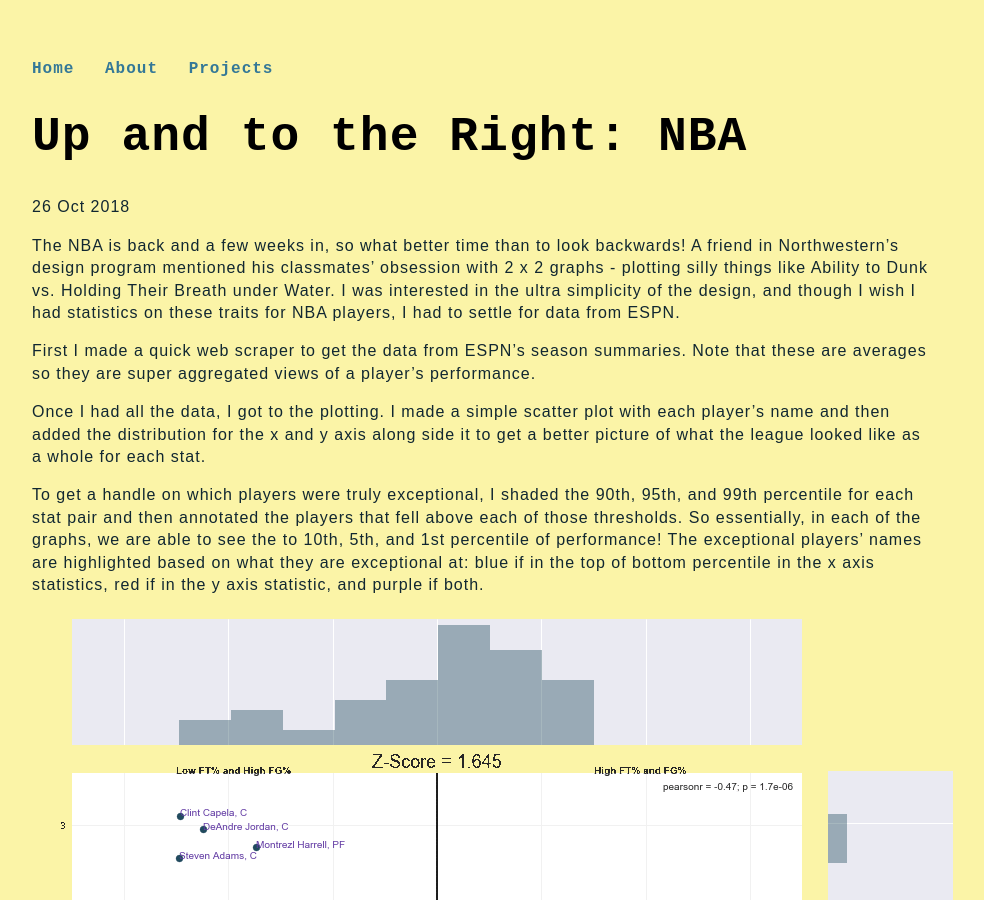
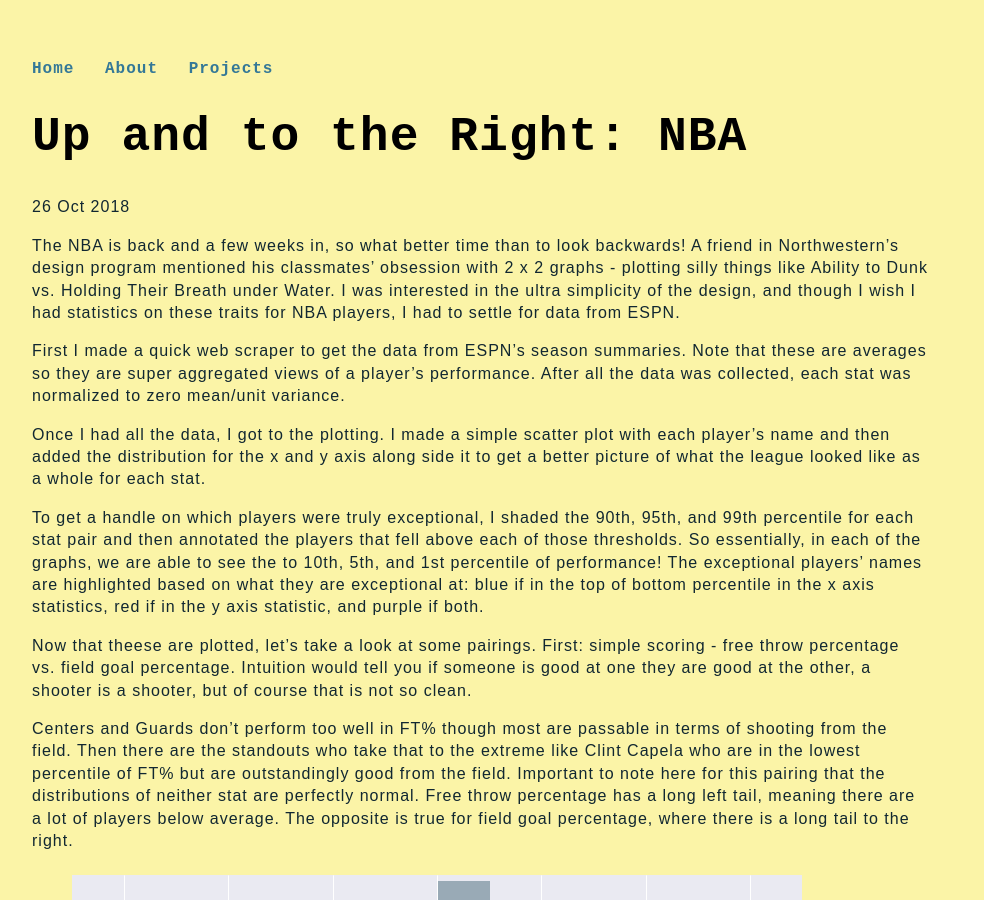
Before and after one commit to ashleyajohn/ashleyajohn.github.io, a Jekyll site: the page built from _posts/2018-10-26-nba-two-by-twos.md, in a window 1280 px wide and 900 px high. Shown: the whole window, without its empty margins (160-1144 px from the left). Built offline with Jekyll 4.4.1, drawn with Linux system fonts in a browser that asks for light colours; some of the changed text lies outside the part shown.

Commit message:
Update 2018-10-26-nba-two-by-twos.md

```diff
--- a/_posts/2018-10-26-nba-two-by-twos.md
+++ b/_posts/2018-10-26-nba-two-by-twos.md
@@ -6,17 +6,32 @@
 
 The NBA is back and a few weeks in, so what better time than to look backwards! A friend in Northwestern's design program mentioned his classmates' obsession with 2 x 2 graphs - plotting silly things like Ability to Dunk vs. Holding Their Breath under Water. I was interested in the ultra simplicity of the design, and though I wish I had statistics on these traits for NBA players, I had to settle for data from ESPN.
 
-First I made a quick web scraper to get the data from ESPN's season summaries. Note that these are averages so they are super aggregated views of a player's performance.
+First I made a quick web scraper to get the data from ESPN's season summaries. Note that these are averages so they are super aggregated views of a player's performance. After all the data was collected, each stat was normalized to zero mean/unit variance.
 
 Once I had all the data, I got to the plotting. I made a simple scatter plot with each player's name and then added the distribution for the x and y axis along side it to get a better picture of what the league looked like as a whole for each stat.
 
 To get a handle on which players were truly exceptional, I shaded the 90th, 95th, and 99th percentile for each stat pair and then annotated the players that fell above each of those thresholds. So essentially, in each of the graphs, we are able to see the to 10th, 5th, and 1st percentile of performance! The exceptional players' names are highlighted based on what they are exceptional at: blue if in the top of bottom percentile in the x axis statistics, red if in the y axis statistic, and purple if both.
 
+Now that theese are plotted, let's take a look at some pairings. First: simple scoring - free throw percentage vs. field goal percentage. Intuition would tell you if someone is good at one they are good at the other, a shooter is a shooter, but of course that is not so clean.
+
+Centers and Guards don't perform too well in FT% though most are passable in terms of shooting from the field. Then there are the standouts who take that to the extreme like Clint Capela who are in the lowest percentile of FT% but are outstandingly good from the field. Important to note here for this pairing that the distributions of neither stat are perfectly normal. Free throw percentage has a long left tail, meaning there are a lot of players below average. The opposite is true for field goal percentage, where there is a long tail to the right.
+
 ![FT_FG]({{ "/assets/ft_fg.gif" | absolute_url }})
+
+Next in shooting: 2 point percentage vs. 3 point percentage. These two stats are certainly bound to have more of a relationship (one would think). Here we also start to see some of the names the casual NBA fan would know. Lebron is near average at 3 point shooting but exceptional at 2 point shooting. Steph is great at both. Russell Westbrook is not outstanding at either. The interesting names here are the players who are close to those All Stars: Karl Anthony Towns and Steph are neighbors as are Kelly Olynyk and Lebron.
+
 ![2PT_3PT]({{ "/assets/2pt_3pt.gif" | absolute_url }})
+
+Next let's see what players are doing besides shooting. Assists vs. field goal percentage! I really like this one becase it starts to lean toward playmaking and show which players are the ones delivering as well as setting up others. The tail on the assists distribution is long on the right, not what I would have expected but it does make sense given that only a few positions are truly responsible for passing a ton. The plot unearths the pure shooters like Kyle Korver and Anthony Tolliver compared to the masterminds of Chris Paul and James Harden (interesting follow up question is how many of their assists were to the other). Shout out to Spencer Dinwidde and Draymond in the bottom right, among the top guys facilitating play for their teammates.
+
 ![ASSISTS_FG]({{ "/assets/assists_fg.gif" | absolute_url }})
+
+Flip side then, who is scoring of the court AND delivering defensively on the other end? Well, Clint Capela and not too many others. Joel Embiid and KD up next to each other for being great at blocks per game is fun, as is Terry Rozier being in the bottom left :). Block per game as a skewed distribution with a long tail to the left indicating that the average blocks/game is larger than the median.
+![FG_BLOCKS]({{ "/assets/fg_blocks.gif" | absolute_url }})
+
+
 ![ASSISTS_REB]({{ "/assets/assists_reb.gif" | absolute_url }})
-![FG_BLOCKS]({{ "/assets/fg_blocks.gif" | absolute_url }})
+
 ![REBS_STEALS]({{ "/assets/rebs_steals.gif" | absolute_url }})
 
 
```
